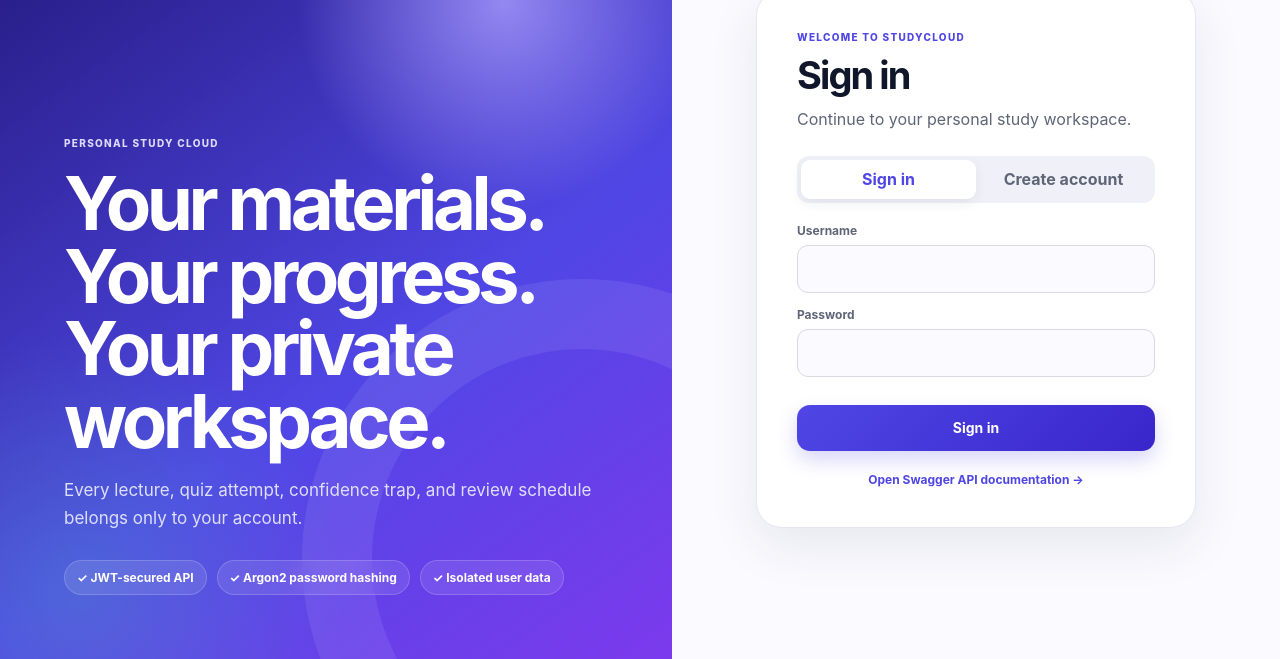
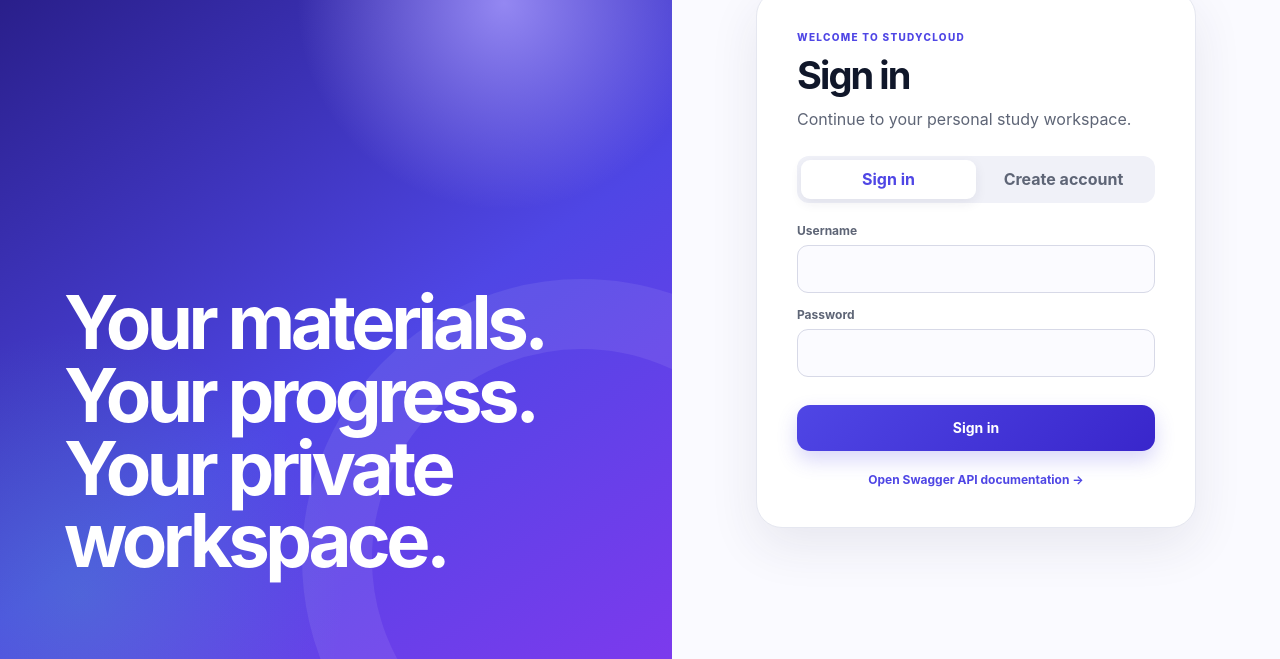
Before and after one commit to DiaaaP/studycloud-ai, a plain HTML site: page static/index.html in a window 1280 px wide. Shown: the part 141-800 px from the top of the page. Drawn offline with Linux system fonts and the light colour scheme.

Commit message:
Simplify sign-in hero

```diff
--- a/static/index.html
+++ b/static/index.html
@@ -18,10 +18,7 @@
         <span><strong>StudyCloud AI</strong><small>Private workspace</small></span>
       </a>
       <div class="auth-promise">
-        <p class="eyebrow light">PERSONAL STUDY CLOUD</p>
         <h1>Your materials. Your progress. Your private workspace.</h1>
-        <p>Every lecture, quiz attempt, confidence trap, and review schedule belongs only to your account.</p>
-        <ul><li>✓ JWT-secured API</li><li>✓ Argon2 password hashing</li><li>✓ Isolated user data</li></ul>
       </div>
     </div>
     <div class="auth-panel">
```
